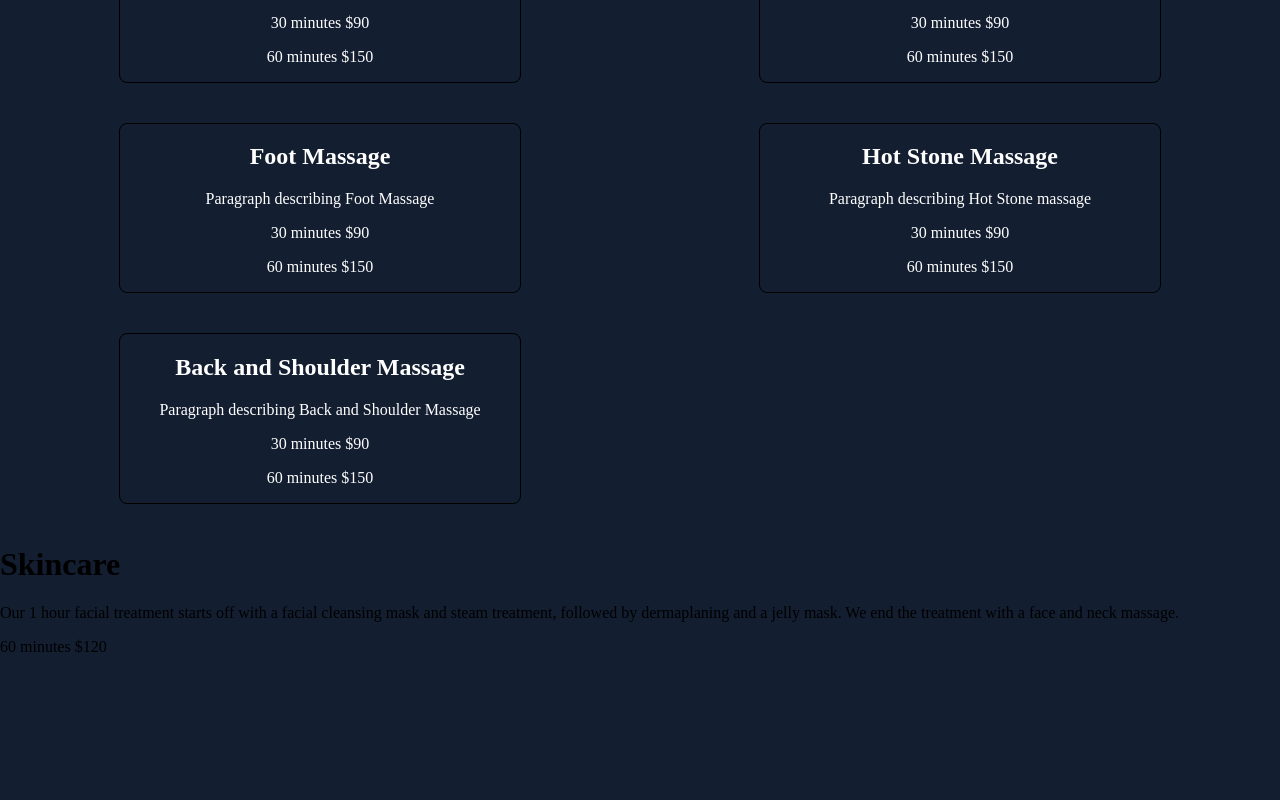
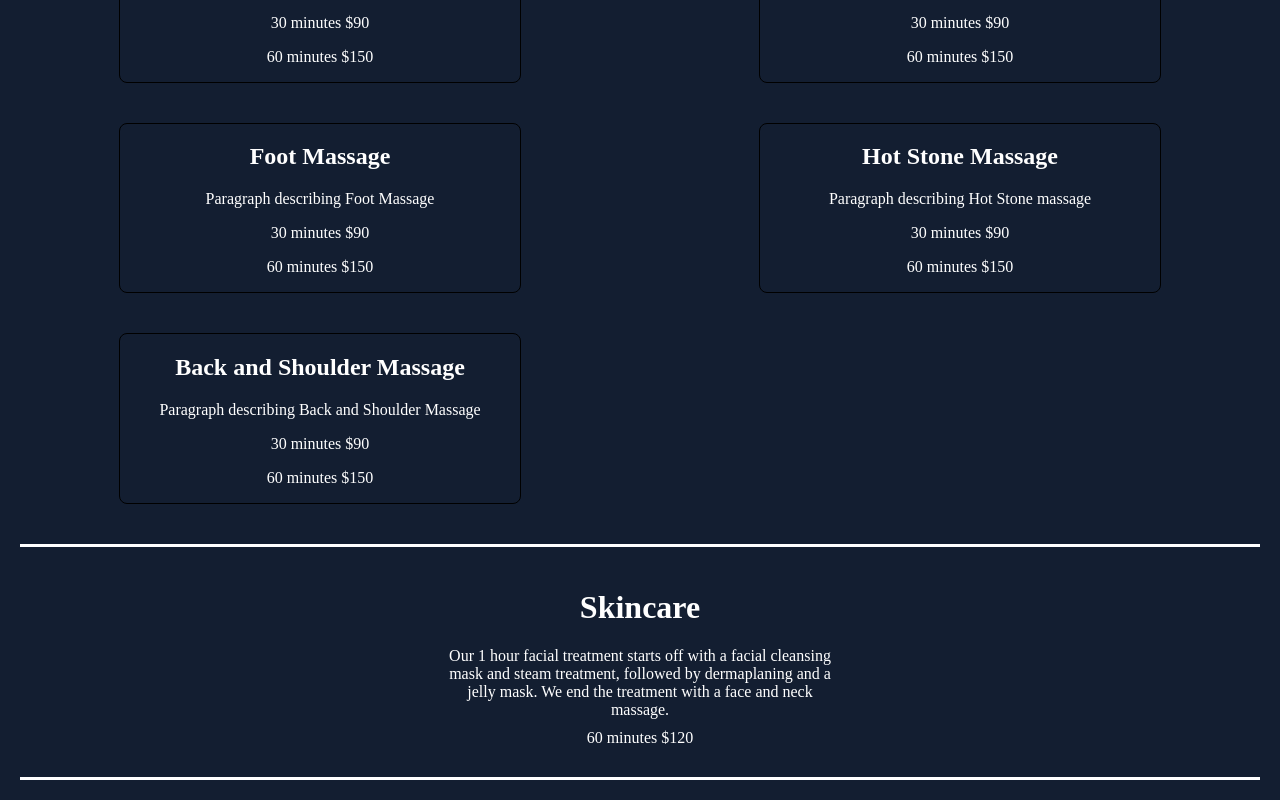
Before and after one commit to LaurenCummings/spa-project, a React (Vite) app: page / in a window 1280 px wide. Shown: the part 1216-2016 px from the top of the page. Before the commit the page ends 1888 px from the top, so only its background shows below. Built offline with nearby package versions, Linux system fonts and the light colour scheme.

Commit message:
Added styling to skincare section

```diff
--- a/src/css/Skincare.css
+++ b/src/css/Skincare.css
@@ -0,0 +1,13 @@
+.skincare {
+    text-align: center;
+    color: white;
+    border: white;
+    border-style: solid none;
+    margin: 20px;
+    padding: 20px;
+}
+
+.skincare p {
+    width: 400px;
+    margin: 10px auto;
+}
```
